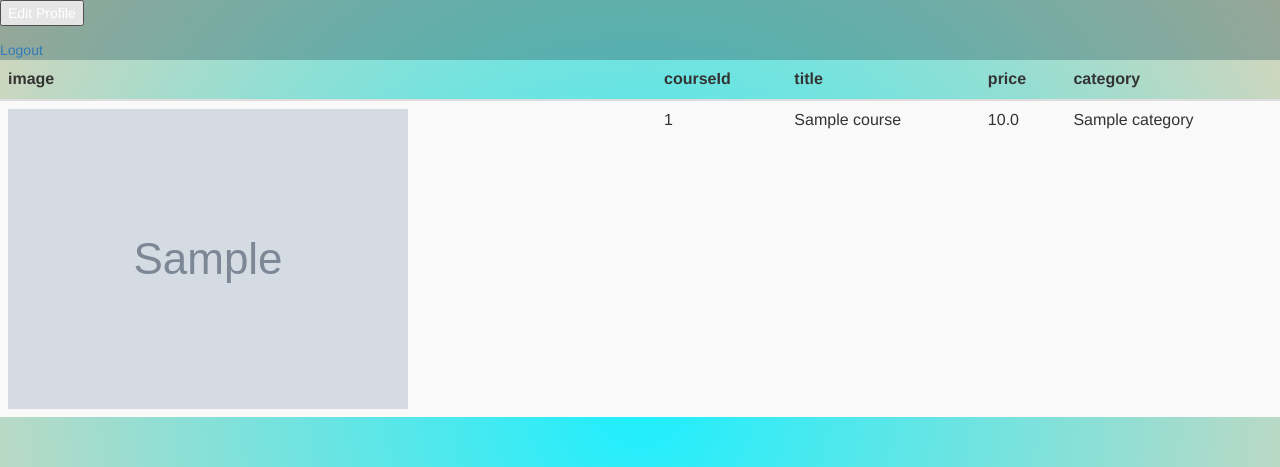
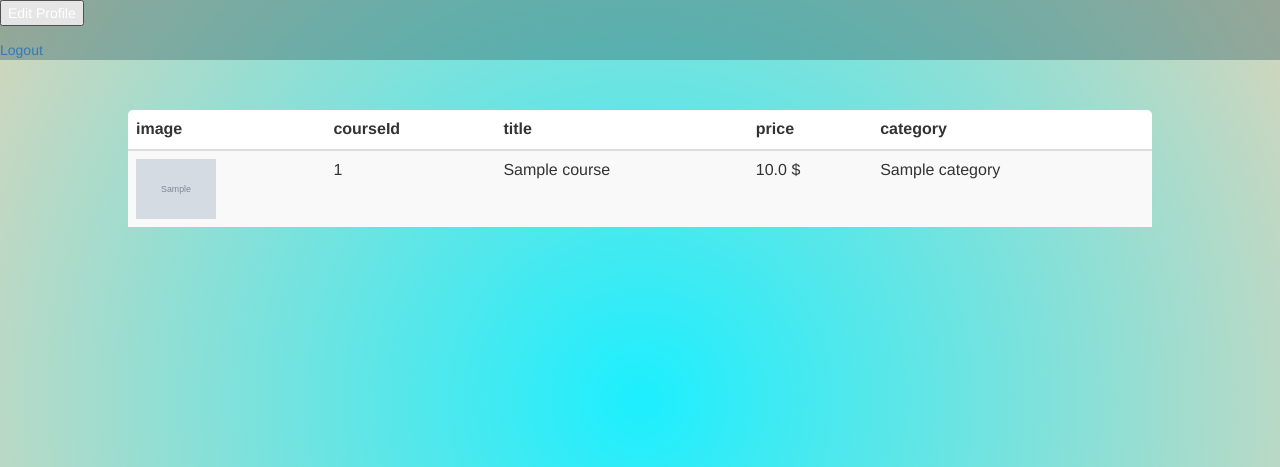
Before and after one commit to sarahaziziyan/OnlineCourse, a Django app: page /search_courses in a window 1280 px wide. Shown: the top 467 px of the page. Run offline with Django 3.2, Linux system fonts and the light colour scheme; tables that the repository leaves empty hold one stand-in row (values such as "Sample post"); grey boxes marked "Sample" are stand-in pictures; some libraries are stand-ins or nearby versions.

Commit message:
some style

```diff
--- a/OnlineCourseProject/OnlineCourseApp/static/css/dashboard.css
+++ b/OnlineCourseProject/OnlineCourseApp/static/css/dashboard.css
@@ -18,3 +18,18 @@ body{
     width : 60px;
     float: left;
 }
+
+.courseImage{
+    max-height: 80px;
+    max-width: 80px;
+}
+
+.searchCourseTableContainer{
+    width : 80%;
+    margin : 50px auto;
+}
+
+.searchCourseTableContainer table{
+    background : white;
+    border-radius : 5px;
+}
--- a/OnlineCourseProject/OnlineCourseApp/templates/search_courses.html
+++ b/OnlineCourseProject/OnlineCourseApp/templates/search_courses.html
@@ -17,6 +17,7 @@
 </head>
 <body>
 {% include 'headerMenu.html' %}
+<div class="searchCourseTableContainer">
     <table class="table table-striped table-hover">
         <thead class="thead-light">
             <tr>
@@ -29,14 +30,14 @@
         </thead>
         {% for course in courses %}
             <tr>
-            <td><img src="{{course.image.url}}"></td>
+                <td><img class='courseImage' src="{{course.image.url}}"></td>
                 <td>{{course.courseId}}</td>
                 <td>{{course.title}}</td>
-            <td>{{course.price}}</td>
+                <td>{{course.price}} $</td>
                 <td>{{course.category}}</td>
             </tr>
         {% endfor %}
     </table>
-
+</div>
 </body>
 </html>
```
Lines whose indentation alone changed are shown as unchanged.
